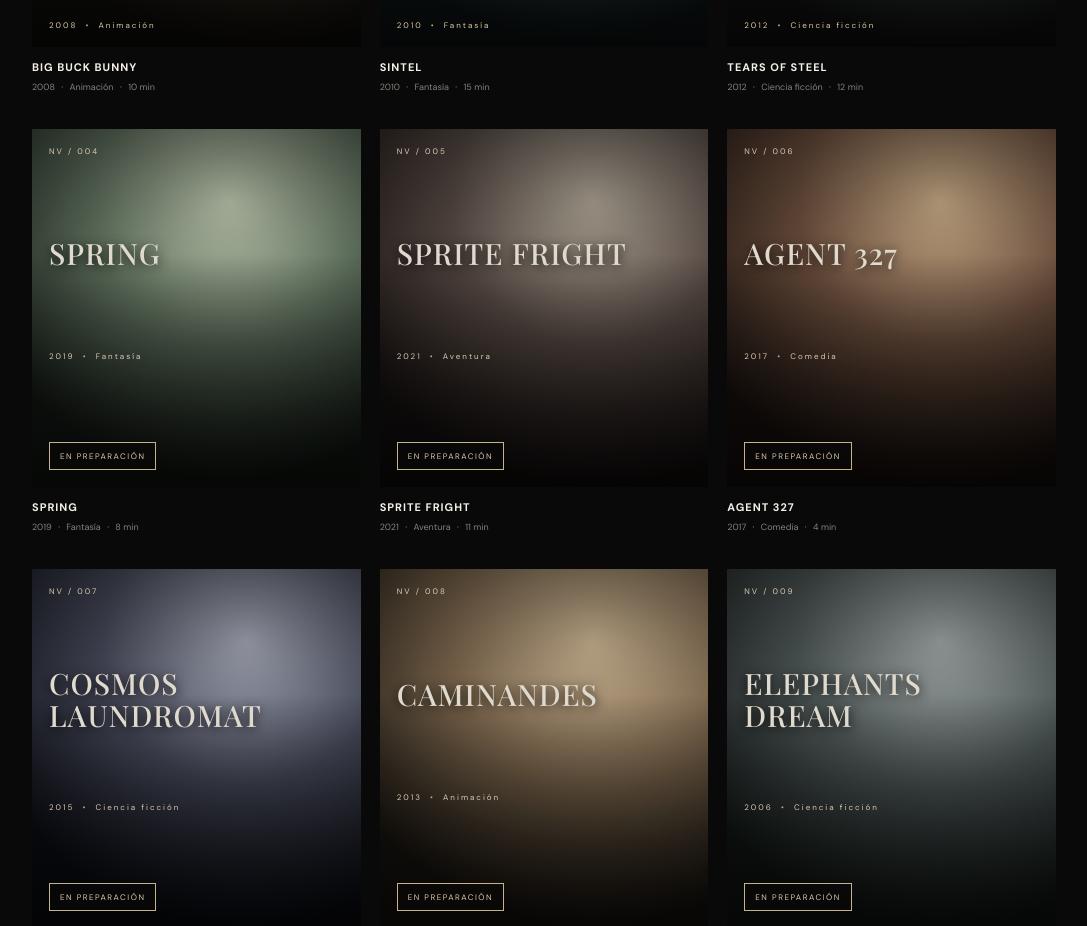
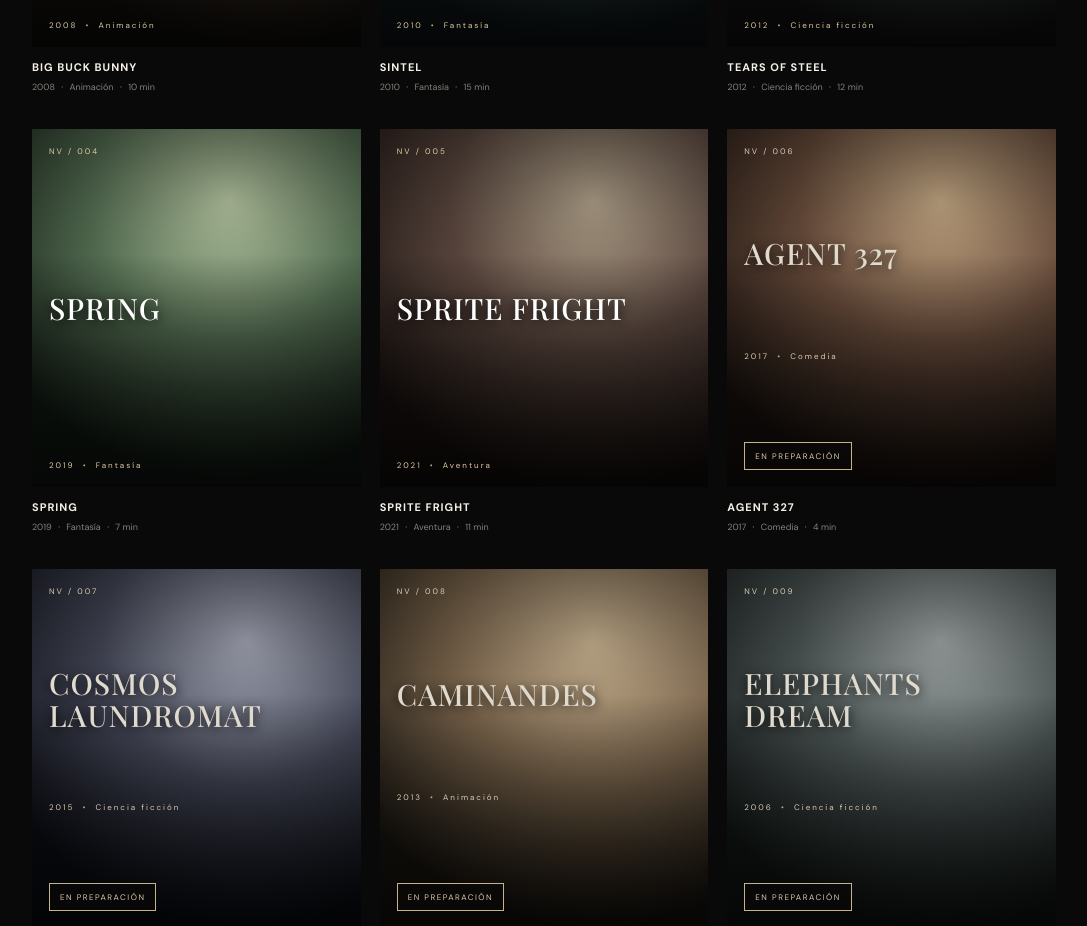
Before and after one commit to cruzgalindocamiloandres574-droid/Kingold, a Next.js app: page / in a window 1280 px wide. Shown: the part 1460-2386 px from the top of the page, without its empty margins (96-1183 px from the left). Built offline with nearby package versions, Linux system fonts and the light colour scheme; a web font is replaced by a local one.

Commit message:
Add licensed Spring and Sprite Fright direct playback sources

```diff
--- a/app/page.tsx
+++ b/app/page.tsx
@@ -33,8 +33,8 @@ const films: Film[] = [
     creator: "Blender Foundation", license: "Creative Commons Atribución 3.0",
     credit: "(CC) Blender Foundation / mango.blender.org"
   },
-  { id: 4, name: "SPRING", genre: "Fantasía", year: 2019, duration: "8 min", synopsis: "Una pastora y su perro se enfrentan a antiguos espíritus para mantener el ciclo de la vida.", art: "spring", status: "soon" },
-  { id: 5, name: "SPRITE FRIGHT", genre: "Aventura", year: 2021, duration: "11 min", synopsis: "Un grupo de adolescentes descubre criaturas del bosque que esconden una fuerza inesperada.", art: "sprite", status: "soon" },
+  { id: 4, name: "SPRING", genre: "Fantasía", year: 2019, duration: "7 min", synopsis: "Una pastora y su perro se enfrentan a antiguos espíritus para mantener el ciclo de la vida.", art: "spring", status: "available", videoUrl: "https://video.blender.org/static/webseed/3d95fb3d-c866-42c8-9db1-fe82f48ccb95-720.mp4", creator: "Blender Foundation", license: "Creative Commons Atribución 4.0", credit: "© Blender Foundation | cloud.blender.org/spring" },
+  { id: 5, name: "SPRITE FRIGHT", genre: "Aventura", year: 2021, duration: "11 min", synopsis: "Un grupo de adolescentes descubre criaturas del bosque que esconden una fuerza inesperada.", art: "sprite", status: "available", videoUrl: "https://video.blender.org/download/videos/a69d68a5-a0e0-4a80-9d66-49f093c97aaf-720.mp4", creator: "Blender Foundation", license: "Creative Commons Atribución 1.0", credit: "(CC) Blender Foundation | studio.blender.org" },
   { id: 6, name: "AGENT 327", genre: "Comedia", year: 2017, duration: "4 min", synopsis: "Un agente secreto se infiltra en una barbería en una misión que se sale de control.", art: "agent", status: "soon" },
   { id: 7, name: "COSMOS LAUNDROMAT", genre: "Ciencia ficción", year: 2015, duration: "12 min", synopsis: "Una oveja desesperada conoce a un extraño personaje que le ofrece una segunda oportunidad.", art: "cosmos", status: "soon" },
   { id: 8, name: "CAMINANDES", genre: "Animación", year: 2013, duration: "3 min", synopsis: "Koro, una llama obstinada, intenta conseguir una baya en la Patagonia.", art: "caminandes", status: "soon" },
```
